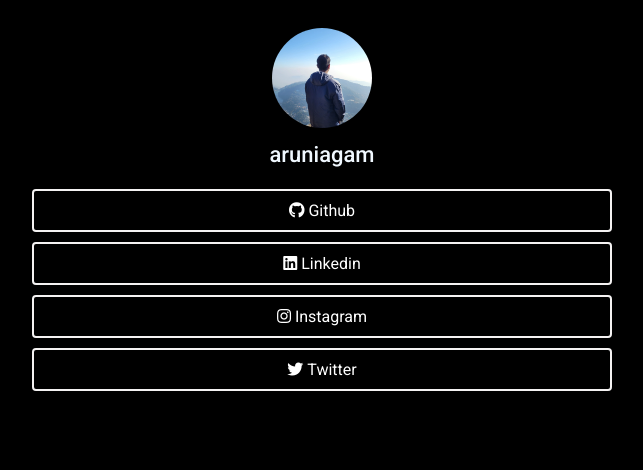
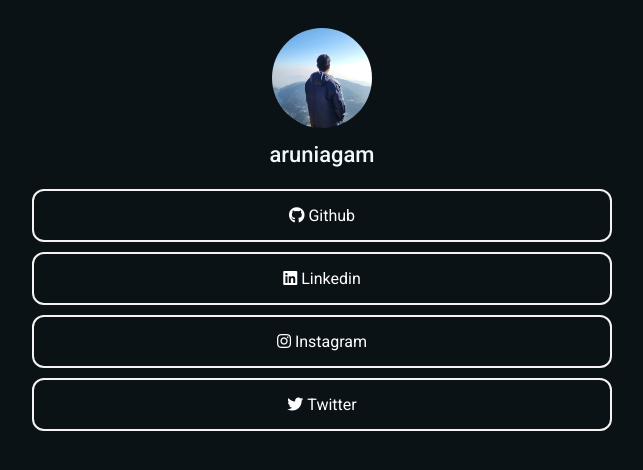
Before and after one commit to AruniAgam/link-tree, a plain HTML site: page index.html in a window 1280 px wide. Shown: the whole page, without its empty margins (318-961 px from the left). Drawn offline with Linux system fonts and the light colour scheme.

Commit message:
index.css

```diff
--- a/index.css
+++ b/index.css
@@ -31,7 +31,7 @@
 .link{
     background-color: transparent;
     font-size: 16px;
-    padding: 10px;
+    padding: 15px;
     display: block;
     margin-left:10px ;
     margin-right: 10px;
@@ -39,20 +39,23 @@
     border-width: 2px;
     border-style: solid;
     border-color:rgb(244, 242, 242);
-    border-radius: 4px;
+    border-radius: 12px;
     color:white;
     text-align: center;
     text-decoration: none;
     font-family: Roboto;
+    transition:  background-color 0.5s;
+    cursor: pointer;
 }
 body{
-    background-color: black;
+    background-color: #0B1215;
 }
 
 .link:hover{
-    opacity: 0.8;
-}
-.link:active{
+
     background-color: white;
     color: black;
 }
+.link:active{
+    opacity: 0.5;
+}
```
